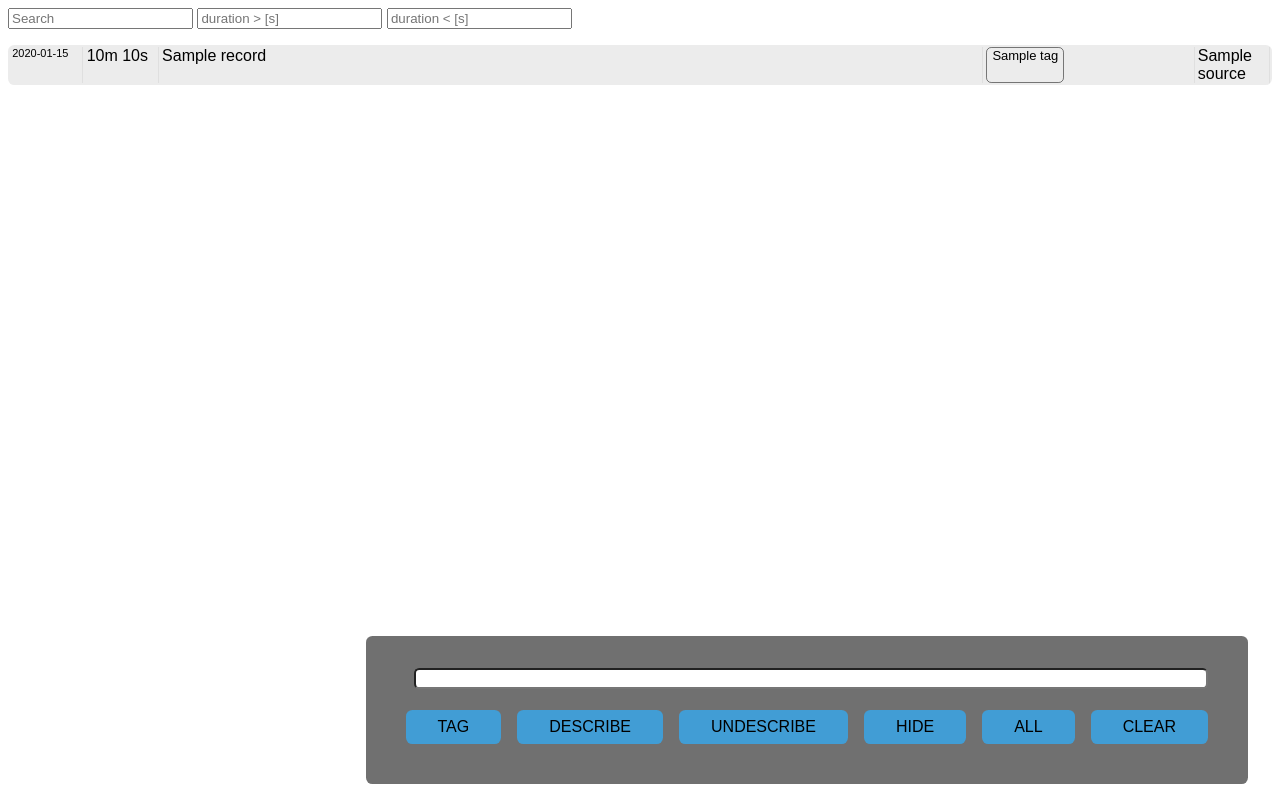
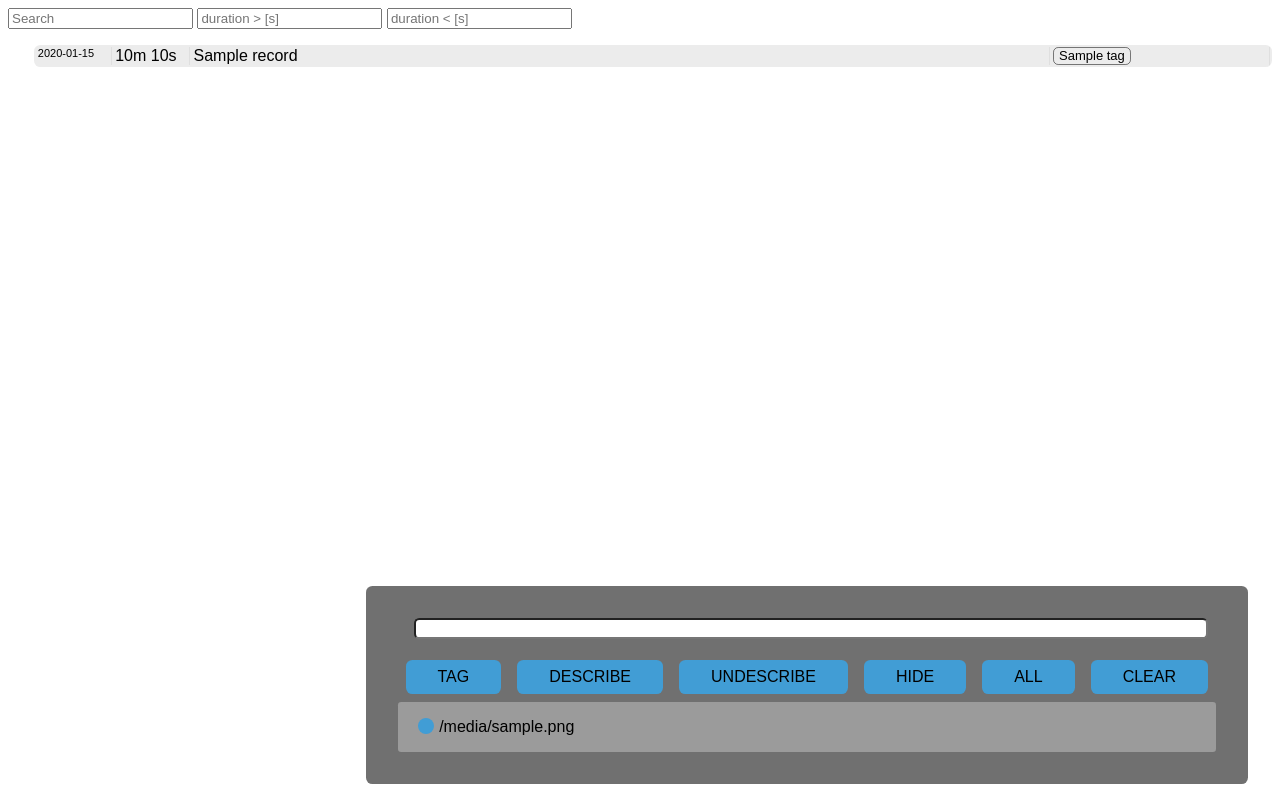
Before and after one commit to tivvit/stalker, a Flask app: template web/templates/index.html in a window 1280 px wide. Run offline with Flask 2, Linux system fonts and the light colour scheme; the template is opened without the code that fills it: most values are stand-ins (such as "Sample title", 1, 10 or a date in 2020); some libraries are stand-ins or nearby versions.

Commit message:
source dots

```diff
--- a/web/static/css/style.css
+++ b/web/static/css/style.css
@@ -51,26 +51,55 @@
 .group_parent {
   border: 2px solid #419dd5; }
 
-.entry {
+.entry-wrap {
+  display: flex;
+  flex-direction: column; }
+  .entry-wrap .entry-group {
+    display: flex;
+    flex-direction: row; }
+  .entry-wrap .entry {
+    flex: 1 1 0;
     display: flex;
     background-color: rgba(230, 230, 230, 0.76);
     border-radius: .4em;
     margin-bottom: 4px;
     padding: 2px; }
-  .entry .start {
+    .entry-wrap .entry .start {
       font-size: 11px; }
-  .entry .prop {
+    .entry-wrap .entry .prop {
       padding: 0 .2em;
       flex: 1 1 0;
       border-right: 1px solid rgba(175, 175, 175, 0.2); }
-  .entry .tags {
+    .entry-wrap .entry .tags {
       flex-grow: 3;
       display: flex; }
-    .entry .tags .tag {
+      .entry-wrap .entry .tags .tag {
         border-radius: .4em;
         padding: 0 .4em;
         margin-right: 0.2em;
         font-size: 13px;
         border: 1px solid rgba(0, 0, 0, 0.5); }
-  .entry .name {
+    .entry-wrap .entry .name {
       flex-grow: 12; }
+
+.source-dots {
+  display: flex; }
+
+.dot {
+  width: 1em;
+  height: 1em;
+  margin: 0 .3em;
+  border-radius: 100%;
+  background-color: #419dd5; }
+
+.none {
+  background-color: transparent; }
+
+#sources {
+  display: flex;
+  padding: 1em;
+  background-color: rgba(255, 255, 255, 0.3);
+  border-radius: .2em; }
+  #sources .source {
+    display: flex;
+    padding-right: 1em; }
--- a/web/static/css/style.scss
+++ b/web/static/css/style.scss
@@ -70,7 +70,17 @@
   border: 2px solid rgb(65, 157, 213);
 }
 
+.entry-wrap {
+  display: flex;
+  flex-direction: column;
+
+  .entry-group {
+    display: flex;
+    flex-direction: row;
+  }
+
   .entry {
+    flex: 1 1 0;
     display: flex;
     background-color: rgba(230, 230, 230, 0.76);
     border-radius: .4em;
@@ -104,3 +114,33 @@
       flex-grow: 12;
     }
   }
+
+}
+
+.source-dots {
+  display: flex;
+}
+
+.dot {
+  width: 1em;
+  height: 1em;
+  margin: 0 .3em;
+  border-radius: 100%;
+  background-color: rgb(65, 157, 213);
+}
+
+.none {
+  background-color: transparent;
+}
+
+#sources {
+  display: flex;
+  padding: 1em;
+  background-color: rgba(255,255,255,.3);
+  border-radius: .2em;
+
+  .source {
+    display: flex;
+    padding-right: 1em;
+  }
+}
--- a/web/static/js/index.js
+++ b/web/static/js/index.js
@@ -169,8 +169,8 @@
 
 document.querySelectorAll(".group_parent").forEach(function (value) {
     value.addEventListener("click", function (el) {
-        console.log(this.parentElement.querySelectorAll(".group").forEach(function (value2) {
+        this.parentElement.parentElement.querySelectorAll(".group").forEach(function (value2) {
             value2.classList.toggle("hidden");
-        }))
+        })
     });
 });
--- a/web/templates/index.html
+++ b/web/templates/index.html
@@ -5,6 +5,13 @@
     <link rel="stylesheet" type="text/css"
           href="{{ url_for('static', filename='css/style.css') }}">
     <title>Stalker</title>
+    <style>
+        {% for src, color in source_colors.items() %}
+            .{{ src }} {
+                background-color: {{ color }};
+            }
+        {% endfor %}
+    </style>
 </head>
 
 <body>
@@ -20,6 +27,16 @@
     <div id="selectable" class="list">
         {% for record in data %}
         <div class="entry-wrap">
+            <div class="entry-group">
+                <div class="source-dots">
+                    {% for src in sources %}
+                        {% if src == record["source"] %}
+                            <div class="dot {{ src }}"></div>
+                        {% else %}
+                            <div class="dot none"></div>
+                        {% endif %}
+                    {% endfor %}
+                </div>
                 <div id="{{ record['id'] }}"
                      class="entry
                         {% if 'group' not in record %}record{% else %}
@@ -39,16 +56,27 @@
                             <div class="tag">{{ tag }}</div>
                         {% endfor %}
                     </div>
-                <div class="prop source">{{ record["source"] }}</div>
+                    <!--<div class="prop source">{{ record["source"] }}</div>-->
+                </div>
             </div>
             {% if record["group"] %}
                 <div class="group hidden">
                     {% for g_record in record["group"] %}
+                        <div class="entry-group">
+                            <div class="source-dots">
+                                {% for src in sources %}
+                                    {% if src == g_record["source"] %}
+                                        <div class="dot {{ src }}"></div>
+                                    {% else %}
+                                        <div class="dot none"></div>
+                                    {% endif %}
+                                {% endfor %}
+                            </div>
                             <div id="{{ g_record['id'] }}"   class="entry record
                                 {% if g_record['idle'] %}idle{% endif %}
                                 {% if g_record['hidden'] %}hidden{% endif %}">
-                    <div class="prop start">{{ g_record["start"].strftime("%H:%M:%S")
-                        }}
+                                <div class="prop start">
+                                    {{ g_record["start"].strftime("%H:%M:%S") }}
                                 </div>
                                 <div class="prop duration"
                                      data-duration="{{ record['duration'].total_seconds() }}">
@@ -60,7 +88,8 @@
                                         <div class="tag">{{ tag }}</div>
                                     {% endfor %}
                                 </div>
-                    <div class="prop source">{{ g_record["source"] }}</div>
+                                <!--<div class="prop source">{{ g_record["source"] }}</div>-->
+                            </div>
                         </div>
                     {% endfor %}
                 </div>
@@ -84,7 +113,16 @@
         <div class="button" id="all">all</div>
         <div class="button" id="clear">clear</div>
     </div>
+    <div id="sources">
+        {% for src in sources %}
+            <div class="source">
+                <div class="dot {{ src }}"></div>
+                <span>{{ src }}</span>
             </div>
+        {% endfor %}
+    </div>
+</div>
+
 
 <script type="text/javascript"
         src="https://unpkg.com/selectable.js@latest/selectable.min.js"></script>
--- a/web/web.py
+++ b/web/web.py
@@ -56,13 +56,17 @@
     append_metadata(date, times)
     times = create_groups(times)
     times.sort(key=lambda x: x["start"])
-    # todo detect sources
+    sources = []
+    for i in times:
+        src = i.get("source", "Unknown")
+        if src not in sources:
+            sources.append(src)
     # times = [i for i in times if i["duration"] > datetime.timedelta(seconds=2)]
     for i in times:
         i.update({
             "name": get_name(i["item"], patterns) if "group" not in i else i[
                 "name"],
-            "id": "{}$-${}".format(i.get("source", "Unknown "),
+            "id": "{}$-${}".format(i.get("source", "Unknown"),
                                    i["start"].timestamp()),
         })
     # todo hotfix
@@ -74,7 +78,17 @@
                     "id": "{}$-${}".format(g.get("source", "Unknown "),
                                            g["start"].timestamp()),
                 })
-    return render_template('index.html', data=times, date=date)
+    return render_template(
+        'index.html',
+        data=times,
+        date=date,
+        sources=sources,
+        source_colors={
+            "ntb": "red",
+            "pc": "green",
+            "Unknown": "gray",
+        }
+    )
 
 
 @app.route("/hide", methods=["POST"])
```
Lines whose indentation alone changed are shown as unchanged.
